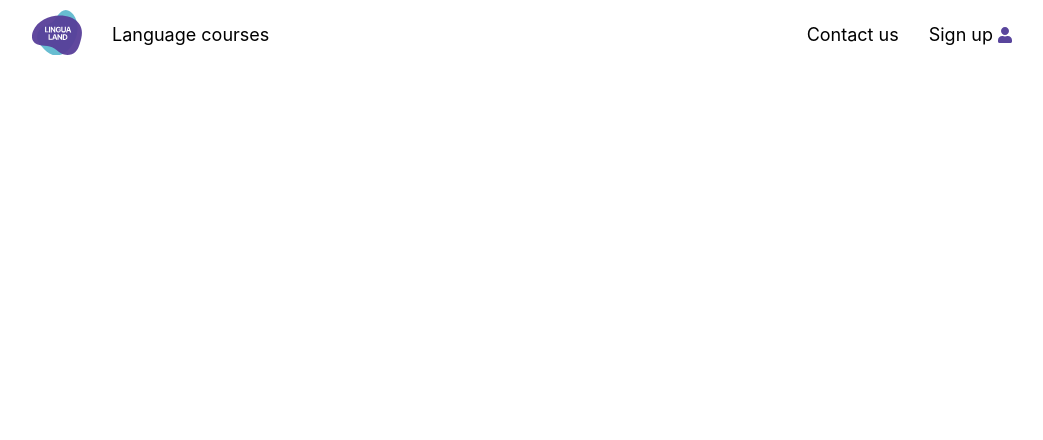
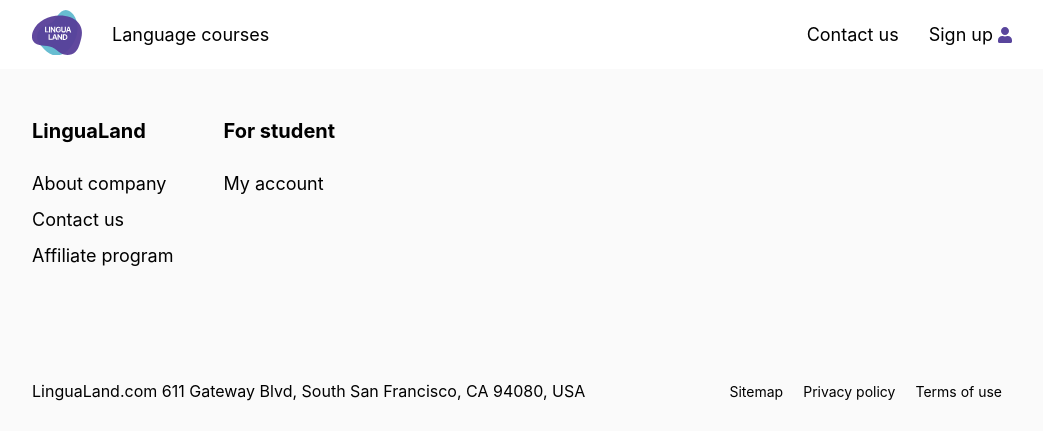
Before and after one commit to zhukouskayat/lingualand-react, a React (Create React App) app: page / in a window 1280 px wide. Shown: the top 440 px of the page, without its empty margins (118-1161 px from the left). Built offline with nearby package versions, Linux system fonts and the light colour scheme.

Commit message:
Added footer

```diff
--- a/src/App.css
+++ b/src/App.css
@@ -1,3 +1,5 @@
-#root {
-  padding: 0px 150px;
+#header,
+#content,
+#footer {
+  padding: var(--padding-body);
 }
--- a/src/App.js
+++ b/src/App.js
@@ -1,10 +1,17 @@
-import './App.css';
-import Header from './header/header';
+import React from "react";
+
+import "./App.css";
+
+import Header from "./header/header";
+import Footer from "./footer/footer";
 
 function App() {
   return (
-<Header />
-);
+    <React.Fragment>
+      <Header />
+      <Footer />
+    </React.Fragment>
+  );
 }
 
 export default App;
--- /dev/null
+++ b/src/footer/footer.css
@@ -0,0 +1,62 @@
+.footer-col {
+  display: flex;
+  flex-direction: row;
+  flex-wrap: wrap;
+  padding-top: 50px;
+}
+
+.footer-col1 {
+  margin-right: 50px;
+}
+
+h3 {
+  margin-bottom: 30px;
+}
+
+#footer p {
+  margin-bottom: 15px;
+}
+
+.footer-row {
+  display: flex;
+  justify-content: space-between;
+  padding-bottom: 30px;
+  padding-top: 100px;
+}
+
+.footer-row span:first-child {
+  margin-left: 0px;
+}
+
+.footer-row span {
+  margin: 10px;
+}
+
+/* Color */
+
+#footer {
+  background-color: var(--background-color);
+}
+
+/* Fonts */
+
+#footer h3 {
+  font-size: 20px;
+  font-weight: var(--font-weight);
+}
+
+#footer p {
+  font-size: 18px;
+}
+
+#footer span {
+  font-size: var(--font-size-p-small);
+}
+
+/* Hover */
+
+#footer p:hover,
+#footer span:hover {
+  cursor: pointer;
+  color: #505050;
+}
--- /dev/null
+++ b/src/footer/footer.js
@@ -0,0 +1,32 @@
+import React from "react";
+
+import "./footer.css";
+
+const Footer = () => (
+  <div id="footer">
+    <div className="footer-col">
+      <div className="footer-col1">
+        <h3>LinguaLand</h3>
+        <p>About company</p>
+        <p>Contact us</p>
+        <p>Affiliate program</p>
+      </div>
+      <div className="footer-col2">
+        <h3>For student</h3>
+        <p>My account</p>
+      </div>
+    </div>
+    <div className="footer-row">
+      <div>
+          LinguaLand.com 611 Gateway Blvd, South San Francisco, CA 94080, USA
+      </div>
+      <div>
+        <span>Sitemap</span>
+        <span>Privacy policy</span>
+        <span>Terms of use</span>
+      </div>
+    </div>
+  </div>
+);
+
+export default Footer;
--- a/src/index.css
+++ b/src/index.css
@@ -20,3 +20,27 @@
 * {
   font-family: -apple-system, BlinkMacSystemFont, 'Segoe UI', Roboto, Oxygen, Ubuntu, Cantarell, 'Open Sans', 'Helvetica Neue', sans-serif;
 }
+
+:root {
+/* geometry */
+  --padding-body: 0px 150px;
+  --margin-top-h1: 50px;
+  --button-width: 263px;
+  --button-height: 45px;
+  --button-border-radius: 25px;
+  --form-border: 1px solid #0E98AF;
+/* fonts */
+  --font-size-h1: 28px;
+  --font-size-h2: 24px;
+  --font-size-button: 20px;
+  --font-size-p-big: 20px;
+  --font-size-p-medium: 16px;
+  --font-size-p-small: 14px;
+  --font-weight: 700;
+/* colors */
+  --font-input-color: #C7C7C7;
+  --background-color: #FAFAFA;
+  --font-button-color: white;
+  --background-button-color: #68BDD1;
+  --background-hover-button-color: #0E98AF;
+}
```
Also changed, not shown: 1 other file (tests, documents, lock files or other folders).
